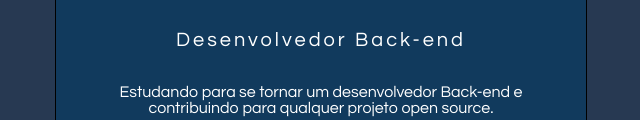
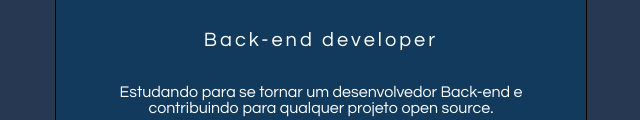
Before and after one commit to leozin02/leozin.io, a plain HTML site: page index.html in a window 1280 px wide. Shown: the part 419-539 px from the top of the page, without its empty margins (319-959 px from the left). Drawn offline with Linux system fonts and the light colour scheme.

Commit message:
Update index.html

```diff
--- a/index.html
+++ b/index.html
@@ -12,7 +12,7 @@
     <div class="col-12" id="interface">
         <img src="imagens/leozin.jpg" alt="Eu em desenho" class="profile">
         <h1>Leonardo Cavalcante</h1>
-        <h5>Desenvolvedor Back-end</h5>
+        <h5>Back-end developer</h5>
         <p>Estudando para se tornar um desenvolvedor Back-end e contribuindo para qualquer projeto open source.</p>
         <ul>
             <li><a target="_blank" href="https://twitter.com/_naardo_"><i class="fab fa-twitter-square"></i></a></li>
```
